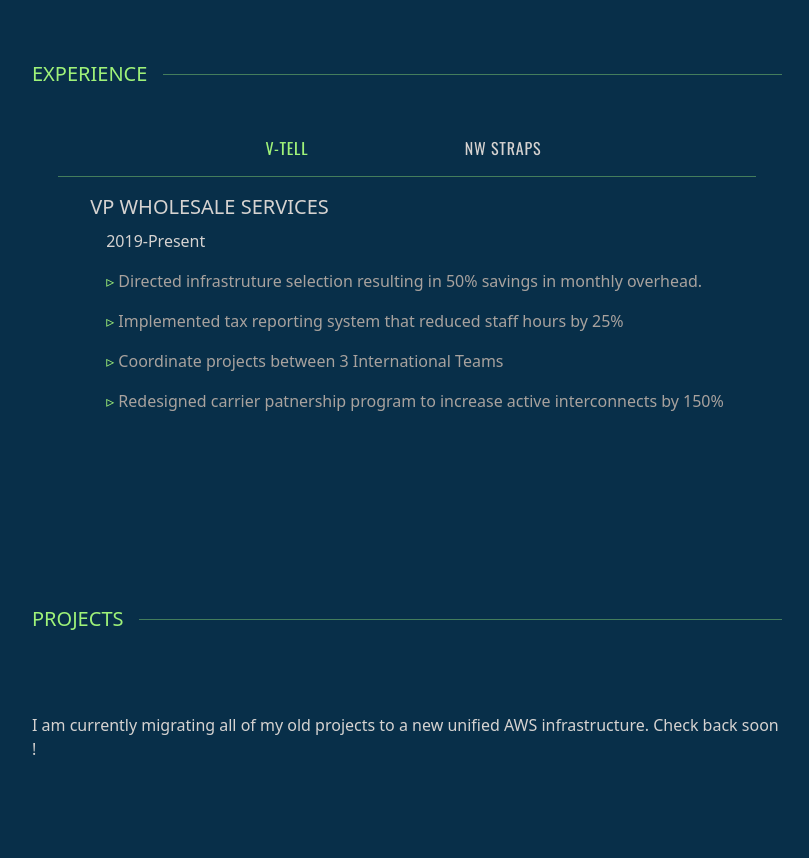
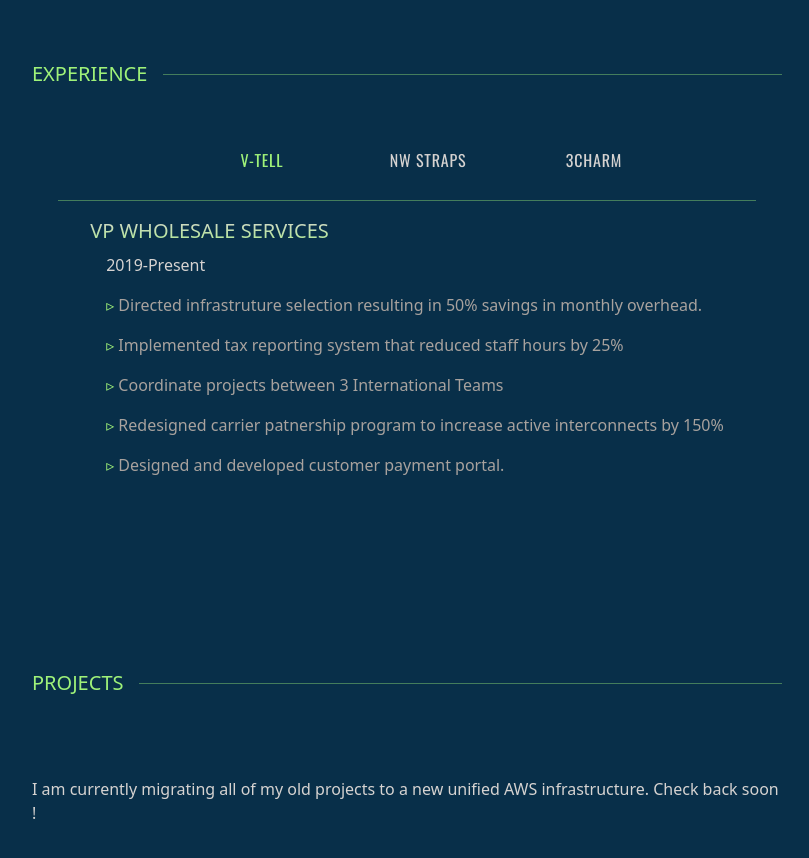
Before and after one commit to kdjordan/2023_portfolio, a Vue app: page / in a window 1280 px wide. Shown: the part 1820-2678 px from the top of the page, without its empty margins (233-1042 px from the left). Built offline with nearby package versions, Linux system fonts and the light colour scheme.

Commit message:
experience section updated

```diff
--- a/src/assets/data.ts
+++ b/src/assets/data.ts
@@ -12,42 +12,42 @@
     title : 'VP Wholesale Services',
     brief : 'lorem lorem lorem lorem lorem lorem lorem lorem lorem lorem lorem lorem lorem lorem lorem lorem lorem lorem lorem lorem',
     dates : '2019-Present',
-    highlights: ['Directed infrastruture selection resulting in 50% savings in monthly overhead.', 'Implemented tax reporting system that reduced staff hours by 25%', 'Coordinate projects between 3 International Teams', 'Redesigned carrier patnership program to increase active interconnects by 150%']
+    highlights: ['Directed infrastruture selection resulting in 50% savings in monthly overhead.', 'Implemented tax reporting system that reduced staff hours by 25%', 'Coordinate projects between 3 International Teams', 'Redesigned carrier patnership program to increase active interconnects by 150%', 'Designed and developed customer payment portal.']
   },
   {
     employer: 'NW Straps',
     title : 'Owner / operator',
     brief : 'lorem lorem lorem lorem lorem lorem lorem lorem lorem lorem lorem lorem lorem lorem lorem lorem lorem lorem lorem lorem',
-    dates : '2015-2019',
-    highlights: ['Made a 03% increase in XYZ', 'Made a 03% increase in XYZ', 'Made a 03% increase in XYZ', 'Made a 03% increase in XYZ', 'Made a 03% increase in XYZ']
+    dates : '2016-2018',
+    highlights: ['Conceived and implemented business plan.', 'Created orignal branding and digital presence.', 'Designed initial product line.', 'Secured warehouse space, designed manufacturing area, led purchase of all maufacturing equipment : sublimation printers, webbing sublimators, sewing machines, raw materials, etc...', 'Built and refined sales strategies and funnels.', 'Took business from 0 to 1M gross revenue.']
   },
   {
     employer: '3Charm',
     title : 'Co - Founder / Primary Developer',
     brief : 'lorem lorem lorem lorem lorem lorem lorem lorem lorem lorem lorem lorem lorem lorem lorem lorem lorem lorem lorem lorem',
     dates : '2012-2015',
-    highlights: ['Made a 03% increase in XYZ', 'Made a 03% increase in XYZ', 'Made a 03% increase in XYZ', 'Made a 03% increase in XYZ', 'Made a 03% increase in XYZ']
+    highlights: ['Participated in the creation of the business from inception to running.', 'Built e-com website which produced 15k/mo.', 'Designed and maintained a streaming sales platform that genrated 2M/yr', 'Designed and directed a virtual trade show using streaming tech that produced 300k of sales in 4 days.']
   },
   {
     employer: 'Tabata Project',
     title : 'Brand Strategist / Coach',
     brief : 'lorem lorem lorem lorem lorem lorem lorem lorem lorem lorem lorem lorem lorem lorem lorem lorem lorem lorem lorem lorem',
     dates : '2010-2012',
-    highlights: ['Made a 03% increase in XYZ', 'Made a 03% increase in XYZ', 'Made a 03% increase in XYZ', 'Made a 03% increase in XYZ', 'Made a 03% increase in XYZ']
+    highlights: ['Desinged and impemented original web presence.', 'Built, recorded, and maintained a catalog of mp3 workouts', 'Coached clients in the physical gym space.', 'Revenue increased by 300% during my tenure.']
   },
   {
     employer: 'Fired Glass Company',
-    title : 'Owner / operator',
+    title : 'Owner / Operator',
     brief : 'lorem lorem lorem lorem lorem lorem lorem lorem lorem lorem lorem lorem lorem lorem lorem lorem lorem lorem lorem lorem',
     dates : '2000-2010',
-    highlights: ['Made a 03% increase in XYZ', 'Made a 03% increase in XYZ', 'Made a 03% increase in XYZ', 'Made a 03% increase in XYZ', 'Made a 03% increase in XYZ']
+    highlights: ['Built an artist co-op managing 25 individuals', 'Handled taxes, saftey codes, taxes, accounting, and daily operations.', 'Directed production and shipping logistics.']
   },
   {
     employer: 'Catalogfinder',
     title : 'Lead Developer',
     brief : 'lorem lorem lorem lorem lorem lorem lorem lorem lorem lorem lorem lorem lorem lorem lorem lorem lorem lorem lorem lorem',
     dates : '1998-2000',
-    highlights: ['Made a 03% increase in XYZ', 'Made a 03% increase in XYZ', 'Made a 03% increase in XYZ', 'Made a 03% increase in XYZ', 'Made a 03% increase in XYZ']
+    highlights: ['Responsible for hiring and managing a small enginering team.', 'Conceived, written, orchestrated, and guided a contracrts which resulted in 500k investment in the company.']
   },
 
 
--- a/src/components/TabbedIndex.vue
+++ b/src/components/TabbedIndex.vue
@@ -22,7 +22,7 @@
 					'text-highGreen active-button': activeTab === index,
 					'text-stone-300': activeTab !== index,
 				}"
-				class="cursor-pointer min-w-[200px] mb-4 tracking-wider uppercase"
+				class="cursor-pointer min-w-[150px] mb-4 tracking-wider uppercase"
 			>
 				{{ d.employer }}
 			</button>
@@ -40,7 +40,7 @@
 				v-show="activeTab === index"
 				class="px-4"
 			>
-				<h2 class="text-stone-300 text-xl pb-2 uppercase">
+				<h2 class="gradient-text text-xl pb-2 uppercase">
 					{{ job.title }}
 				</h2>
 				<div class="text-base pl-4 pb-4">{{ job.dates }}</div>
--- a/tailwind.config.js
+++ b/tailwind.config.js
@@ -16,7 +16,7 @@
 				darkBack: '#000212',
 				fontWhite: '#F2EFE9',
 				modernBlack: '#28282B',
-				canvasBlue: "#79A2F2"
+				canvasBlue: '#79A2F2',
 			},
 			fontFamily: {
 				oswald: ['Oswald', 'sans-serif'],
@@ -38,9 +38,6 @@
 			},
 			gridTemplateColumns: {
 				skills: 'repeat(2, minmax(140px, 200px))',
-			},
-			sectionGap : {
-				paddingBottom: '20vh'
 			}
 		},
 	},
```
